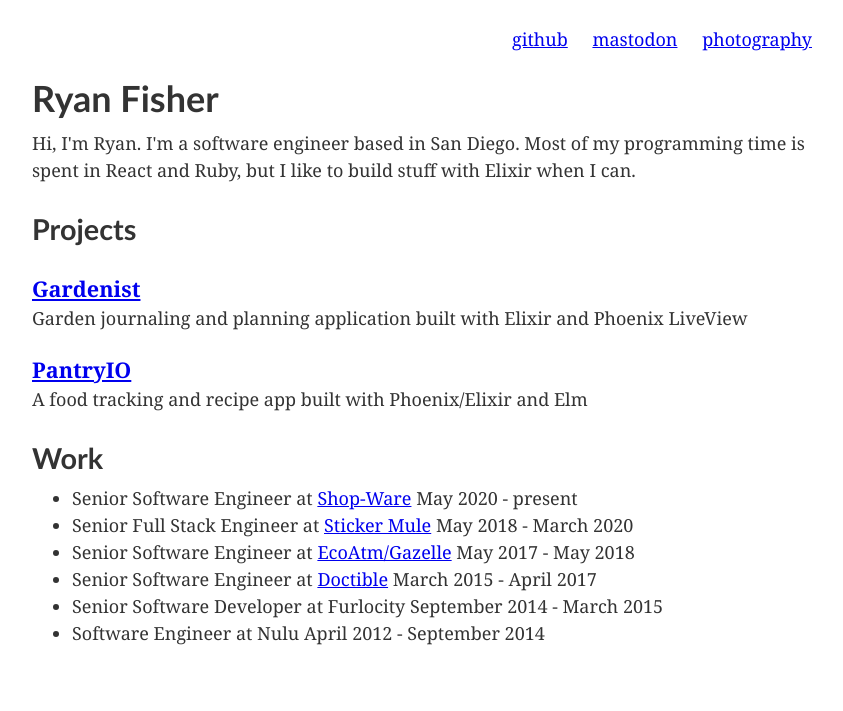
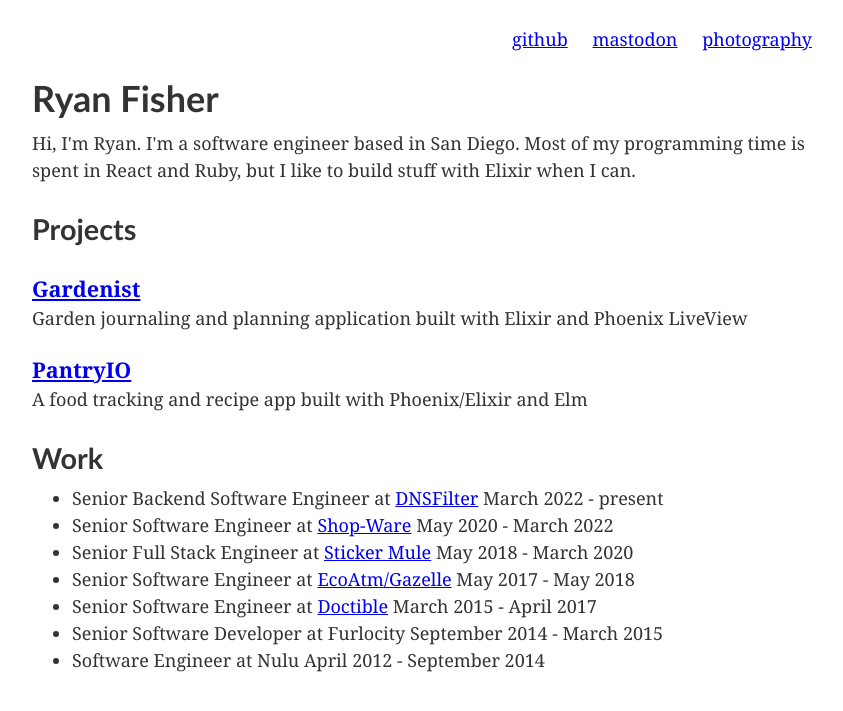
Before and after one commit to ryanfisher/ryanfisher.io, a Jekyll site: the page built from index.md, in a window 1280 px wide. Shown: the top 711 px of the page, without its empty margins (218-1061 px from the left). Built offline with Jekyll 4.4.1, drawn with Linux system fonts in a browser that asks for light colours.

Commit message:
Add DNSFilter to work

```diff
--- a/_layouts/home.html
+++ b/_layouts/home.html
@@ -32,7 +32,8 @@
         <a name="experience"></a>
         <h2>Work</h2>
         <ul>
-          <li> Senior Software Engineer at <a href="https://www.shop-ware.com">Shop-Ware</a> May 2020 - present</li>
+          <li>Senior Backend Software Engineer at <a href="https://www.dnsfilter.com">DNSFilter</a> March 2022 - present</li>
+          <li>Senior Software Engineer at <a href="https://www.shop-ware.com">Shop-Ware</a> May 2020 - March 2022</li>
           <li>Senior Full Stack Engineer at <a href="https://www.stickermule.com">Sticker Mule</a> May 2018 - March 2020</li>
           <li>Senior Software Engineer at <a href="https://www.gazelle.com">EcoAtm/Gazelle</a> May 2017 - May 2018</li>
           <li>Senior Software Engineer at <a href="https://www.doctible.com">Doctible</a> March 2015 - April 2017</li>
```
